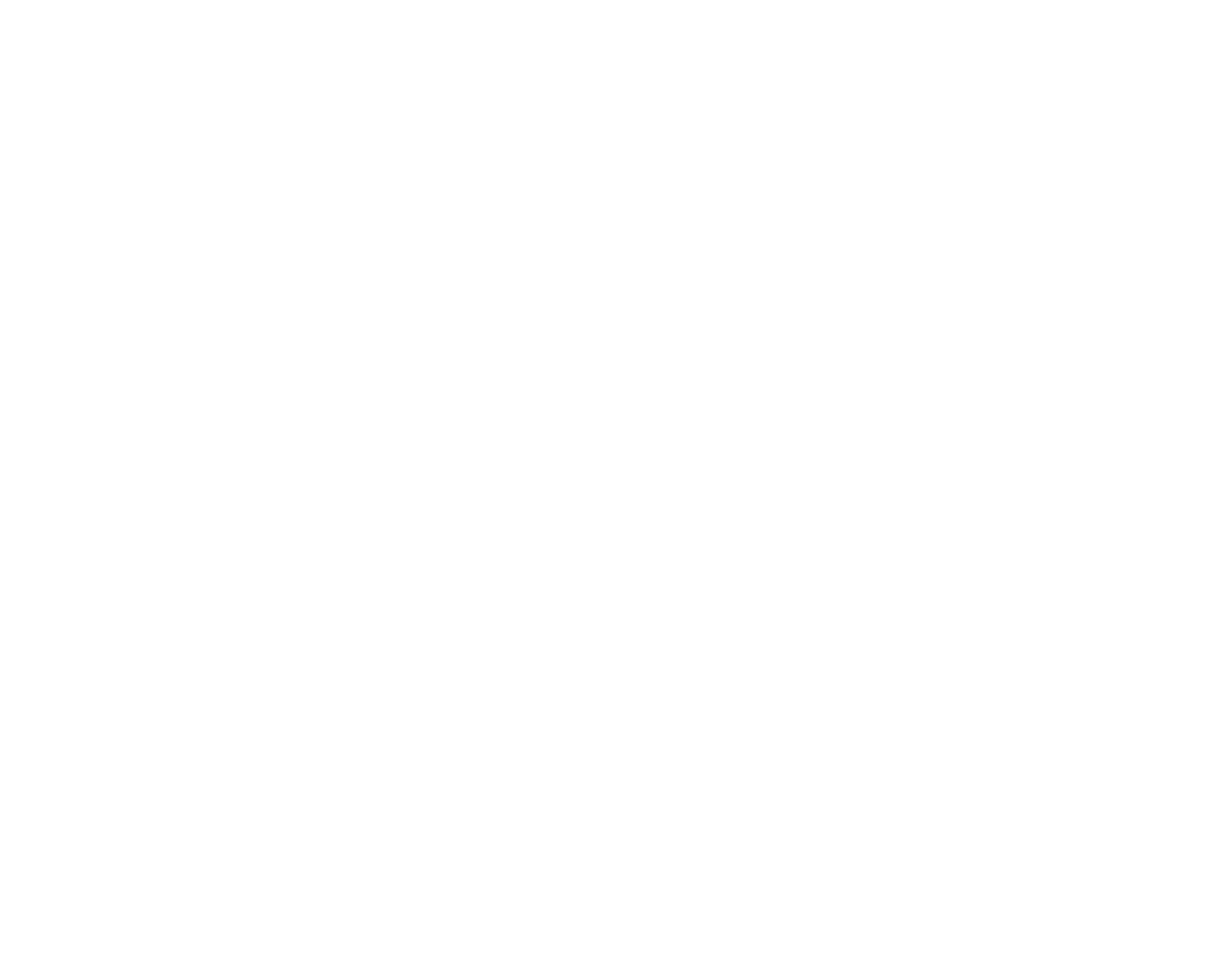
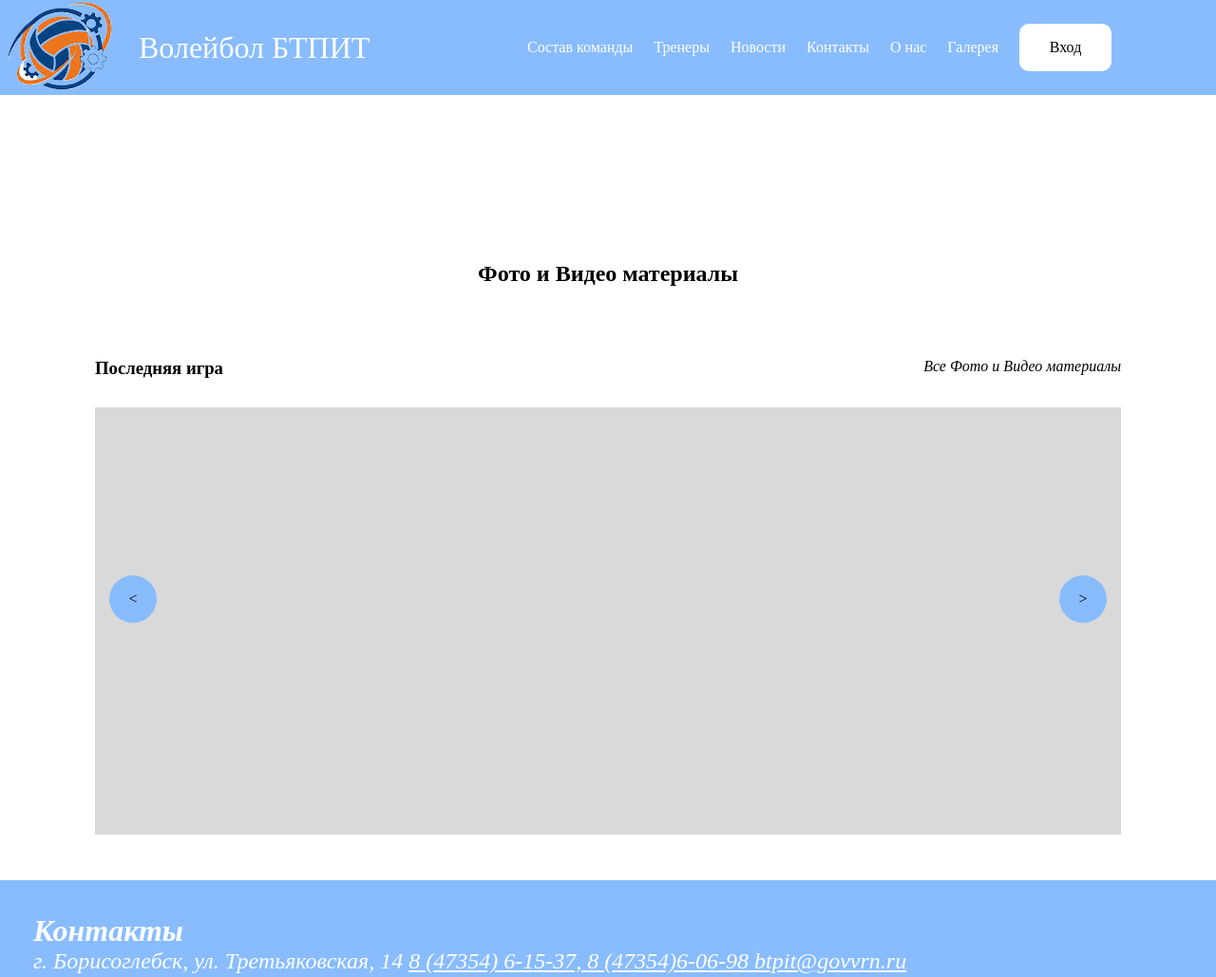
Before and after one commit to Bakamashine/Grigory, a plain HTML site: page gallery.html in a window 1280 px wide. Shown: the whole page at 95% size. Before the commit the page ends 800 px from the top, so only its background shows below. Drawn offline with Linux system fonts and the light colour scheme.

Commit message:
made gallery.html

```diff
--- a/css/main.css
+++ b/css/main.css
@@ -1,5 +1,7 @@
 :root {
   --content-background: #88bcff;
+  --slider-height: 450px;
+  --slider-nav-margin: 15px;
 }
 * {
   padding: 0;
@@ -234,3 +236,71 @@
   align-items: center;
   gap: 22px;
 }
+
+.slider-box {
+  width: 100%;
+  height: var(--slider-height);
+}
+.slider-box__description {
+  display: flex;
+  width: 100%;
+  justify-content: space-between;
+}
+
+.slider-box__left {
+  font-weight: bold;
+}
+
+.slider-box__right {
+  font-style: italic;
+  text-decoration: none;
+  cursor: pointer;
+  color: black;
+}
+
+.slider {
+  width: 100%;
+  /* height: 450px; */
+  position: relative;
+}
+
+.slide {
+}
+
+.slide__image {
+  width: 100%;
+  height: var(--slider-height);
+}
+
+.slider__nav {
+  display: flex;
+  justify-content: space-between;
+  position: absolute;
+  bottom: 50%;
+  z-index: 1;
+  width: 100%;
+}
+
+.slider__nav .left {
+  margin-left: var(--slider-nav-margin);
+}
+
+.slider__nav .right {
+  margin-right: var(--slider-nav-margin);
+}
+
+.slider__nav__item {
+  border-radius: 999px;
+  background-color: var(--content-background);
+  width: 50px;
+  height: 50px;
+  display: flex;
+  justify-content: center;
+  user-select: none;
+  cursor: pointer;
+  align-items: center;
+}
+
+.slider__nav__item:hover {
+  background-color: brown;
+}
--- a/gallery.html
+++ b/gallery.html
@@ -0,0 +1,61 @@
+<!doctype html>
+<html lang="en">
+  <head>
+    <meta charset="UTF-8" />
+    <meta name="viewport" content="width=device-width, initial-scale=1.0" />
+    <link rel="stylesheet" href="css/main.css" />
+    <link rel="shortcut icon" href="img/logo.png" type="image/png" />
+    <title>Волейбол БТПИТ</title>
+  </head>
+  <body>
+    <header class="header">
+      <div class="header__logo">
+        <img src="img/logo.png" alt="" />
+      </div>
+      <div class="header__name">Волейбол БТПИТ</div>
+      <nav class="header__nav">
+        <a href="command.html" class="header__nav__button">Состав команды</a>
+        <a href="teachers.html" class="header__nav__button">Тренеры</a>
+        <a href="news.html" class="header__nav__button">Новости</a>
+        <a href="contact.html" class="header__nav__button">Контакты</a>
+        <a href="about_us.html" class="header__nav__button">О нас</a>
+        <a href="gallery.html" class="header__nav__button">Галерея</a>
+        <a href="#" class="header__nav__button-full">Вход</a>
+      </nav>
+    </header>
+
+    <main class="main">
+      <section class="content-padding">
+        <h1 class="text-center mt-75">Фото и Видео материалы</h1>
+
+        <div class="slider-box mt-75">
+            <div class="slider-box__description">
+                <h3 class="slider-box__left">Последняя игра</h3>
+                <a class="slider-box__right" href="#">Все Фото и Видео материалы</a>
+            </div>
+            <div class="slider mt-3">
+                <div class="slider__nav">
+                    <div class="left slider__nav__item"><</div>
+                    <div class="right slider__nav__item">></div>
+                </div>
+                <div class="slide active">
+                    <img src="img/empty.png" class="slide__image" />
+                </div>
+            </div>
+        </div>
+      </section>
+    </main>
+
+    <footer class="footer">
+      <div class="footer__info">
+        <h2 class="footer__info__title">Контакты</h2>
+        <p class="footer__info__text">
+          г. Борисоглебск, ул. Третьяковская, 14
+          <span class="footer__info__text__underline">
+            8 (47354) 6-15-37, 8 (47354)6-06-98 btpit@govvrn.ru
+          </span>
+        </p>
+      </div>
+    </footer>
+  </body>
+</html>
```
